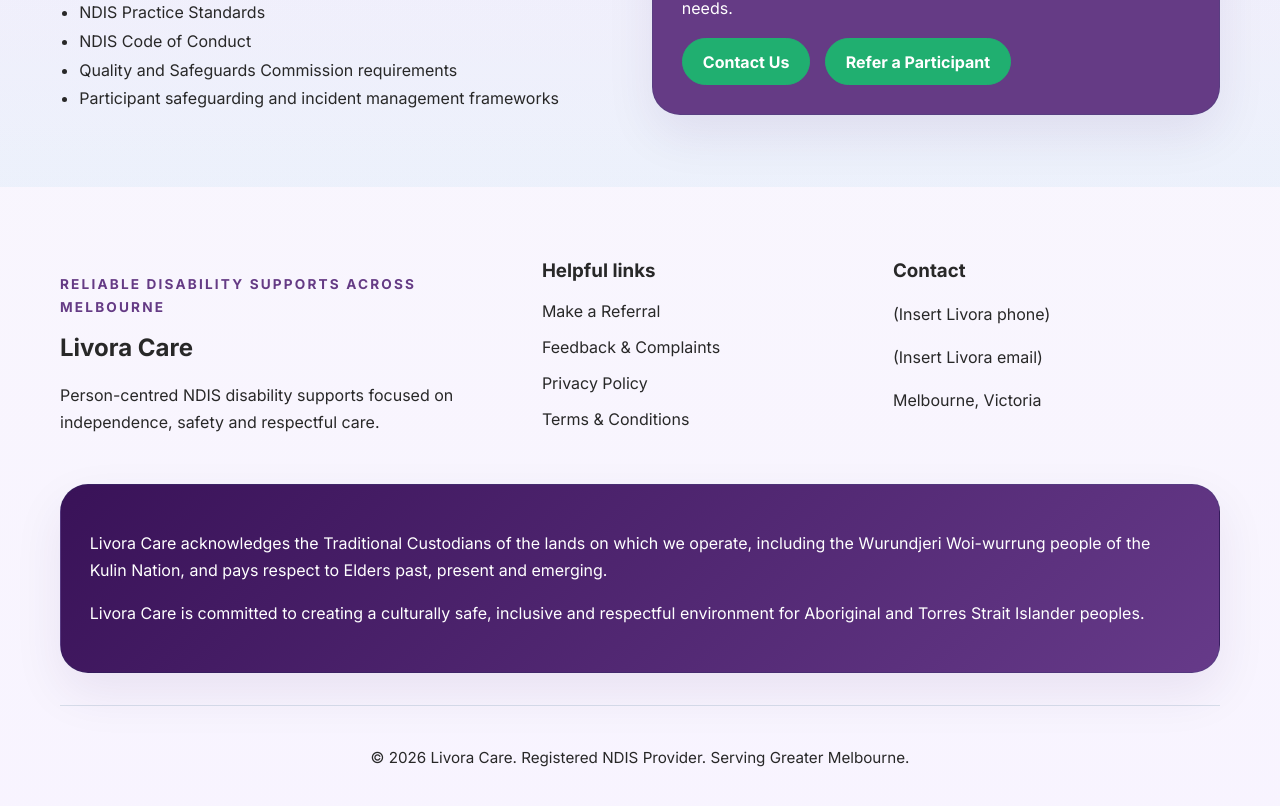
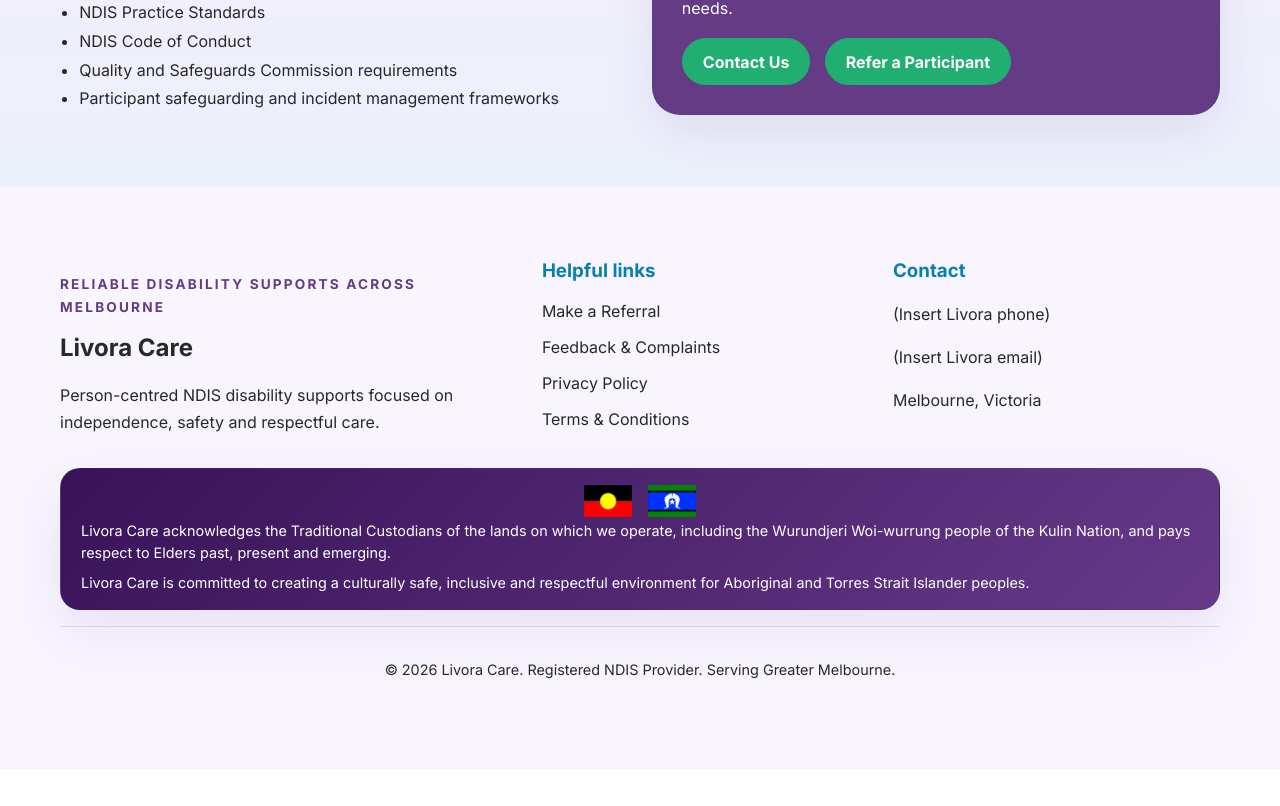
Before and after one commit to auklaus26/livora, a Nuxt app: page / in a window 1280 px wide. Shown: the part 2788-3594 px from the top of the page. After the commit the page ends 3557 px from the top, so only its background shows below. Built offline with nearby package versions, Linux system fonts and the light colour scheme.

Commit message:
Update footer.

```diff
--- a/app/assets/css/main.css
+++ b/app/assets/css/main.css
@@ -524,6 +524,10 @@ legend {
   color: #653b85;
 }
 
+.site-footer .footer-links-title {
+  color: var(--brand-strong);
+}
+
 .site-footer .muted-copy {
   color: #282828;
 }
@@ -538,21 +542,45 @@ legend {
 }
 
 .acknowledgement-card {
-  margin-top: 2rem;
+  margin-top: 1rem;
   background: linear-gradient(135deg, var(--purple-deep), var(--purple));
+  padding: 1rem 1.25rem;
+  border-radius: 20px;
+}
+
+.acknowledgement-flags {
+  display: flex;
+  gap: 1rem;
+  align-items: center;
+  justify-content: center;
+  margin-bottom: 0.2rem;
+}
+
+.acknowledgement-flag {
+  display: block;
+  width: 48px;
+  height: auto;
+  object-fit: cover;
 }
 
 .acknowledgement-card p {
   color: #ffffff;
+  margin: 0;
+  font-size: 0.9rem;
+  line-height: 1.5;
+}
+
+.acknowledgement-card p + p {
+  margin-top: 0.5rem;
 }
 
 .footer-bottom {
   flex-wrap: wrap;
   border-top: 1px solid var(--line);
-  margin-top: 2rem;
-  padding-top: 1.5rem;
+  margin-top: 1rem;
+  padding-top: 1rem;
   font-family: var(--font-inter);
-  font-size: 0.95rem;
+  font-size: 0.9rem;
   justify-content: center;
 }
 
--- a/app/components/SiteFooter.vue
+++ b/app/components/SiteFooter.vue
@@ -21,14 +21,14 @@ import {
       </div>
 
       <div>
-        <h3>Helpful links</h3>
+        <h3 class="footer-links-title">Helpful links</h3>
         <div class="footer-links">
           <NuxtLink v-for="item in footerLinks" :key="item.to" :to="item.to">{{ item.label }}</NuxtLink>
         </div>
       </div>
 
       <div>
-        <h3>Contact</h3>
+        <h3 class="footer-links-title">Contact</h3>
         <p>{{ sitePhone }}</p>
         <p>{{ siteEmail }}</p>
         <p>{{ siteLocation }}</p>
@@ -36,6 +36,14 @@ import {
     </div>
 
     <div class="shell acknowledgement-card">
+      <div class="acknowledgement-flags" aria-label="Aboriginal and Torres Strait Islander flags">
+        <img src="/aboriginalflag.jpg" alt="Aboriginal flag" class="acknowledgement-flag" />
+        <img
+          src="/torresstraightislanderflag.jpg"
+          alt="Torres Strait Islander flag"
+          class="acknowledgement-flag"
+        />
+      </div>
       <p v-for="statement in acknowledgementStatements" :key="statement">
         {{ statement }}
       </p>
```
Also changed, not shown: public/aboriginalflag.jpg (added), public/torresstraightislanderflag.jpg (added).
